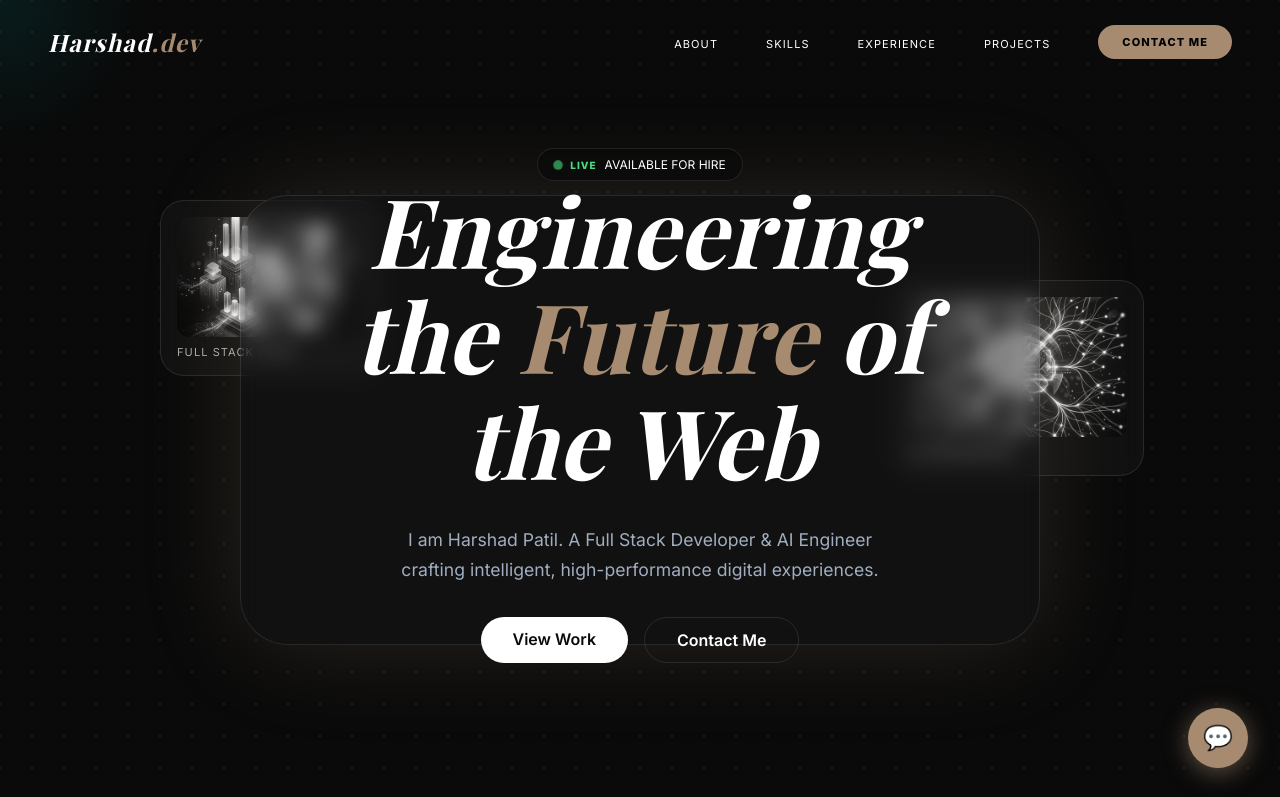
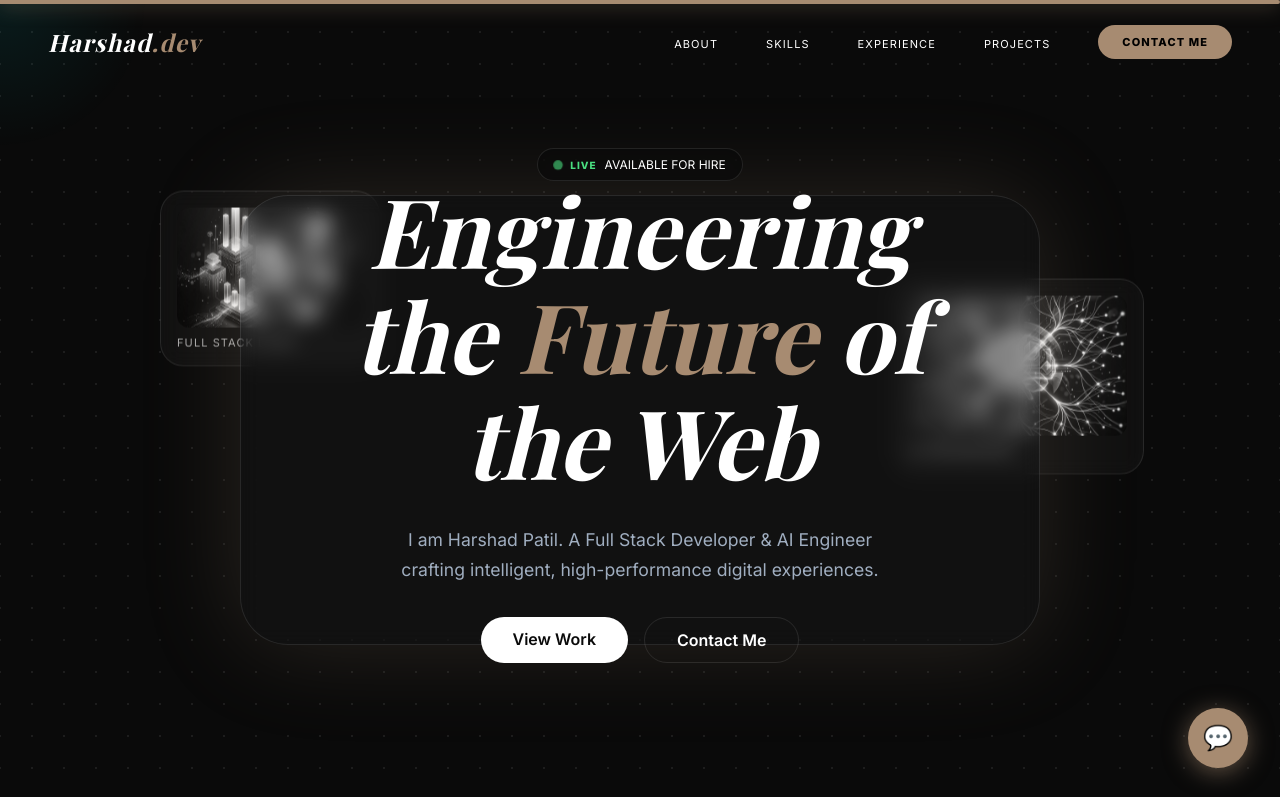
Before and after one commit to Harshad2708/harshad-portfolio, a React (Vite) app: page / in a window 1280 px wide. Shown: the top 797 px of the page. Built offline with nearby package versions, Linux system fonts and the light colour scheme; a web font is replaced by a local one.

Commit message:
feat: add global scroll progress bar, floating hero cards, and skill card pop-ups

```diff
--- a/src/App.jsx
+++ b/src/App.jsx
@@ -1,3 +1,4 @@
+import { motion, useScroll, useSpring } from "framer-motion";
 import Chatbot from "./components/Chatbot";
 import CursorGlow from "./components/CursorGlow";
 import Navbar from "./components/Navbar";
@@ -9,8 +10,32 @@ import Projects from "./sections/Projects";
 import Contact from "./sections/Contact";
 
 function App() {
+  const { scrollYProgress } = useScroll();
+  const scaleX = useSpring(scrollYProgress, {
+    stiffness: 100,
+    damping: 30,
+    restDelta: 0.001
+  });
+
   return (
     <div className="app-container">
+      {/* Global Scroll Progress Bar */}
+      <motion.div
+        style={{
+          scaleX,
+          position: "fixed",
+          top: 0,
+          left: 0,
+          right: 0,
+          height: "4px",
+          backgroundColor: "var(--accent-gold)",
+          transformOrigin: "0%",
+          zIndex: 9999,
+          boxShadow: "0 0 20px rgba(167, 139, 113, 0.8)",
+          borderRadius: "0 2px 2px 0"
+        }}
+      />
+
       <Chatbot />
       <CursorGlow />
       <Navbar />
--- a/src/sections/Hero.jsx
+++ b/src/sections/Hero.jsx
@@ -27,8 +27,10 @@ export default function Hero() {
       {/* Satellite Cards */}
       <motion.div
         className="glass"
-        style={{ position: 'absolute', top: '25%', left: '10%', padding: '1rem', width: '220px', zIndex: 10, filter: 'grayscale(100%)', transition: 'all 0.7s ease' }}
-        whileHover={{ scale: 1.05, filter: 'grayscale(0%)', boxShadow: '0 0 60px rgba(167, 139, 113, 0.3)' }}
+        style={{ position: 'absolute', top: '25%', left: '10%', padding: '1rem', width: '220px', zIndex: 10, filter: 'grayscale(100%)' }}
+        animate={{ y: [0, -15, 0] }}
+        transition={{ duration: 5, repeat: Infinity, ease: "easeInOut" }}
+        whileHover={{ scale: 1.05, filter: 'grayscale(0%)', boxShadow: '0 0 60px rgba(167, 139, 113, 0.3)', transition: { duration: 0.3 } }}
       >
         <img
           src="/full-stack.png"
@@ -40,8 +42,10 @@ export default function Hero() {
 
       <motion.div
         className="glass"
-        style={{ position: 'absolute', top: '35%', right: '8%', padding: '1rem', width: '250px', zIndex: 10, filter: 'grayscale(100%)', transition: 'all 0.7s ease' }}
-        whileHover={{ scale: 1.05, filter: 'grayscale(0%)', boxShadow: '0 0 60px rgba(167, 139, 113, 0.3)' }}
+        style={{ position: 'absolute', top: '35%', right: '8%', padding: '1rem', width: '250px', zIndex: 10, filter: 'grayscale(100%)' }}
+        animate={{ y: [0, -20, 0] }}
+        transition={{ duration: 6, repeat: Infinity, ease: "easeInOut", delay: 1 }}
+        whileHover={{ scale: 1.05, filter: 'grayscale(0%)', boxShadow: '0 0 60px rgba(167, 139, 113, 0.3)', transition: { duration: 0.3 } }}
       >
         <img
           src="/ai-eng.png"
--- a/src/sections/Skills.jsx
+++ b/src/sections/Skills.jsx
@@ -28,8 +28,8 @@ export default function Skills() {
             viewport={{ once: true }}
             transition={{ delay: i * 0.1, duration: 0.5 }}
             className="glass card feature-card"
-            whileHover={{ borderColor: 'rgba(167, 139, 113, 0.5)' }}
-            style={{ padding: '1.5rem', display: 'flex', flexDirection: 'column', gap: '1rem' }}
+            whileHover={{ scale: 1.05, y: -5, borderColor: 'rgba(167, 139, 113, 0.5)', boxShadow: '0 10px 30px rgba(167, 139, 113, 0.15)' }}
+            style={{ padding: '1.5rem', display: 'flex', flexDirection: 'column', gap: '1rem', transition: 'box-shadow 0.3s ease' }}
           >
             <motion.div
               className="icon-container flex-center"
```
